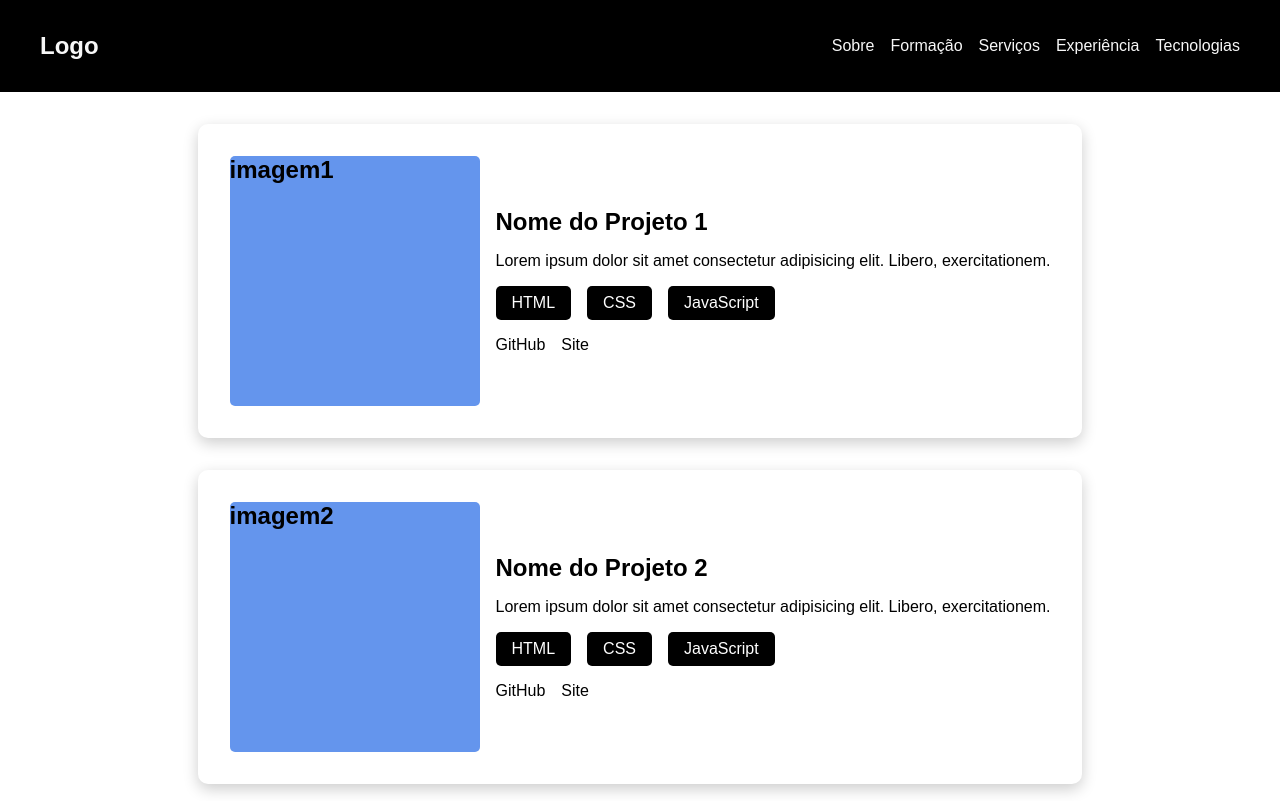
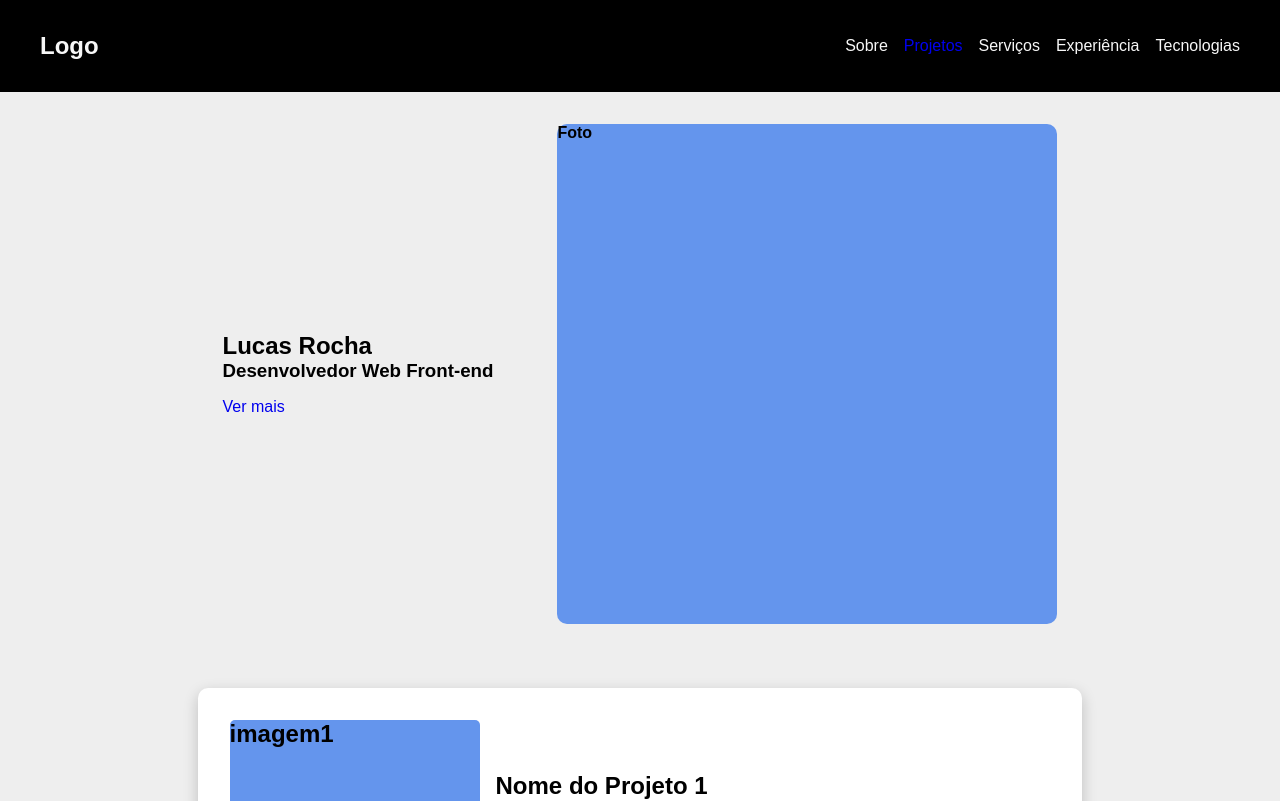
Before and after one commit to lucasrochabz/portfolio, a React (Vite) app: page / in a window 1280 px wide. Shown: the top 801 px of the page. Built offline with nearby package versions, Linux system fonts and the light colour scheme.

Commit message:
Add banner

```diff
--- a/src/App.css
+++ b/src/App.css
@@ -6,4 +6,5 @@
 
 body {
   font-family: Arial, Helvetica, sans-serif;
+  background-color: #eee;
 }
--- a/src/App.jsx
+++ b/src/App.jsx
@@ -1,5 +1,6 @@
 import './App.css';
 import { Footer } from './components/Footer/Footer';
+import { About } from './components/Header/About/About';
 import { Header } from './components/Header/Header';
 import { ProjectList } from './components/ProjectList/ProjectList';
 
@@ -7,6 +8,7 @@ export const App = () => {
   return (
     <>
       <Header />
+      <About />
       <ProjectList />
       <Footer />
     </>
--- /dev/null
+++ b/src/components/Header/About/About.css
@@ -0,0 +1,25 @@
+.about {
+  display: flex;
+  gap: 4rem;
+  align-items: center;
+  justify-content: center;
+  padding: 2rem 0;
+}
+
+/* .about img {
+  display: block;
+  max-width: 100%;
+} */
+
+.about figure {
+  height: 500px;
+  width: 500px;
+  background-color: cornflowerblue;
+  border-radius: 10px;
+}
+
+.about-content a {
+  text-decoration: none;
+  display: block;
+  margin-top: 1rem;
+}
--- /dev/null
+++ b/src/components/Header/About/About.jsx
@@ -0,0 +1,18 @@
+import './About.css';
+
+export const About = () => {
+  return (
+    <>
+      <div className="about">
+        <div className="about-content">
+          <h2>Lucas Rocha</h2>
+          <h3>Desenvolvedor Web Front-end</h3>
+          <a href="#">Ver mais</a>
+        </div>
+        <figure>
+          <h4>Foto</h4>
+        </figure>
+      </div>
+    </>
+  );
+};
--- a/src/components/Header/Header.css
+++ b/src/components/Header/Header.css
@@ -21,3 +21,7 @@
   flex-wrap: wrap;
   gap: 1rem;
 }
+
+.nav-bar a {
+  text-decoration: none;
+}
--- a/src/components/Header/Header.jsx
+++ b/src/components/Header/Header.jsx
@@ -9,7 +9,9 @@ export const Header = () => {
           <nav>
             <ul className="nav-bar">
               <li>Sobre</li>
-              <li>Formação</li>
+              <li>
+                <a href="#projetos">Projetos</a>
+              </li>
               <li>Serviços</li>
               <li>Experiência</li>
               <li>Tecnologias</li>
--- a/src/components/ProjectCard/ProjectCard.css
+++ b/src/components/ProjectCard/ProjectCard.css
@@ -1,4 +1,5 @@
 .project-card {
+  background-color: #fff;
   display: flex;
   justify-content: center;
   box-shadow: 0px 5px 15px rgba(0, 0, 0, 0.2);
--- a/src/components/ProjectList/ProjectList.jsx
+++ b/src/components/ProjectList/ProjectList.jsx
@@ -22,7 +22,7 @@ export const ProjectList = () => {
 
   return (
     <>
-      <section className="project-list">
+      <section id="projetos" className="project-list">
         {projects.map((project, index) => (
           <ProjectCard key={index} project={project} />
         ))}
```
